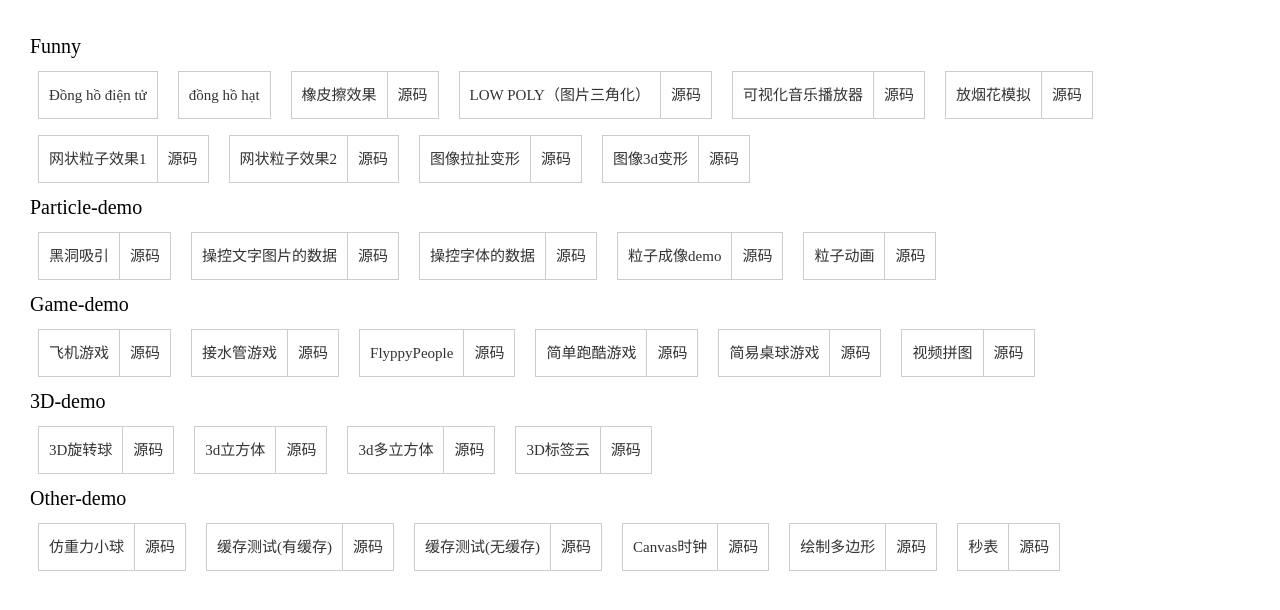
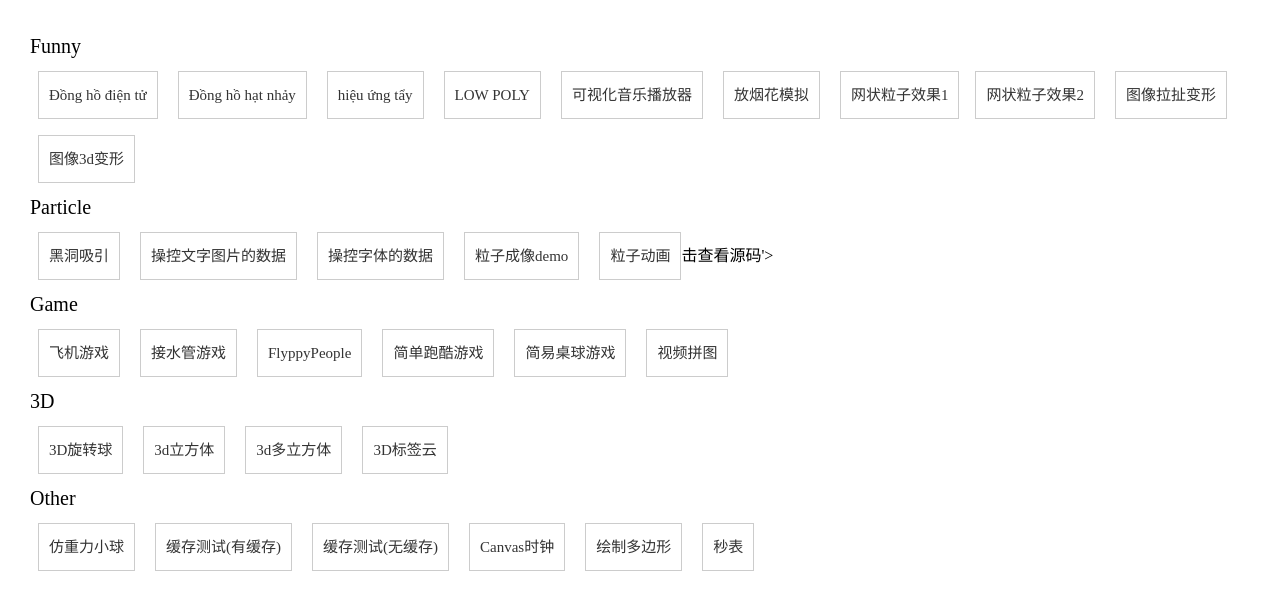
Before and after one commit to FaulVerlierer/Faul, a website: page menu.html in a window 1280 px wide. Drawn offline with Linux system fonts and the light colour scheme.

Commit message:
Update menu.html

```diff
--- a/menu.html
+++ b/menu.html
@@ -23,127 +23,126 @@
 </style>
 <body><div class="view"><p>Funny</p><ul class='main'>
           <li>
-            <a href='src/Funny-demo/coolClock/index2.html' target='_blank' class='demo-name' title='效果预览'>Đồng hồ điện tử</a>
+            <a href='src/Funny-demo/coolClock/index2.html' target='_blank' class='demo-name' title='Đồng hồ điện tử'>Đồng hồ điện tử</a>
           </li>
 
           <li>
-            <a href='src/Funny-demo/coolClock/index.html' target='_blank' class='demo-name' title='效果预览'>đồng hồ hạt</a>
+            <a href='src/Funny-demo/coolClock/index.html' target='_blank' class='demo-name' title='Đồng hồ hạt nhảy'>Đồng hồ hạt nhảy</a>
           </li>
 
           <li>
-            <a href='src/Funny-demo/clip/clip.html' target='_blank' class='demo-name' title='效果预览'>橡皮擦效果</a><a href='https://github.com/whxaxes/canvas-test/tree/master/src/Funny-demo/clip' class='demo-source' target='_blank' title='点击查看源码'>源码</a>
+            <a href='src/Funny-demo/clip/clip.html' target='_blank' class='demo-name' title='hiệu ứng tẩy'>hiệu ứng tẩy</a>
           </li>
 
           <li>
-            <a href='src/Funny-demo/lowpoly/index.html' target='_blank' class='demo-name' title='效果预览'>LOW POLY（图片三角化）</a><a href='https://github.com/whxaxes/canvas-test/tree/master/src/Funny-demo/lowpoly' class='demo-source' target='_blank' title='点击查看源码'>源码</a>
+            <a href='src/Funny-demo/lowpoly/index.html' target='_blank' class='demo-name' title='LOW POLY'>LOW POLY</a>
           </li>
 
           <li>
-            <a href='src/Funny-demo/musicPlayer/index.html' target='_blank' class='demo-name' title='效果预览'>可视化音乐播放器</a><a href='https://github.com/whxaxes/canvas-test/tree/master/src/Funny-demo/musicPlayer' class='demo-source' target='_blank' title='点击查看源码'>源码</a>
+            <a href='src/Funny-demo/musicPlayer/index.html' target='_blank' class='demo-name' title='效果预览'>可视化音乐播放器</a>
           </li>
 
           <li>
-            <a href='src/Funny-demo/shotFire/shotFire.html' target='_blank' class='demo-name' title='效果预览'>放烟花模拟</a><a href='https://github.com/whxaxes/canvas-test/tree/master/src/Funny-demo/shotFire' class='demo-source' target='_blank' title='点击查看源码'>源码</a>
+            <a href='src/Funny-demo/shotFire/shotFire.html' target='_blank' class='demo-name' title='效果预览'>放烟花模拟</a>
           </li>
 
           <li>
-            <a href='src/Funny-demo/netparticle/net_1.html' target='_blank' class='demo-name' title='效果预览'>网状粒子效果1</a><a href='https://github.com/whxaxes/canvas-test/tree/master/src/Funny-demo/netparticle' class='demo-source' target='_blank' title='点击查看源码'>源码</a>
+            <a href='src/Funny-demo/netparticle/net_1.html' target='_blank' class='demo-name' title='效果预览'>网状粒子效果1</a>
+
+          <li>
+            <a href='src/Funny-demo/netparticle/net_2.html' target='_blank' class='demo-name' title='效果预览'>网状粒子效果2</a>
           </li>
 
           <li>
-            <a href='src/Funny-demo/netparticle/net_2.html' target='_blank' class='demo-name' title='效果预览'>网状粒子效果2</a><a href='https://github.com/whxaxes/canvas-test/tree/master/src/Funny-demo/netparticle' class='demo-source' target='_blank' title='点击查看源码'>源码</a>
+            <a href='src/Funny-demo/transform/demo1.html' target='_blank' class='demo-name' title='效果预览'>图像拉扯变形</a>
           </li>
 
           <li>
-            <a href='src/Funny-demo/transform/demo1.html' target='_blank' class='demo-name' title='效果预览'>图像拉扯变形</a><a href='https://github.com/whxaxes/canvas-test/tree/master/src/Funny-demo/transform' class='demo-source' target='_blank' title='点击查看源码'>源码</a>
+            <a href='src/Funny-demo/transform/demo2.html' target='_blank' class='demo-name' title='效果预览'>图像3d变形</a>
+          </li>
+      </ul><p>Particle</p><ul class='main'>
+          <li>
+            <a href='src/Particle-demo/blackhole/blackhole.html' target='_blank' class='demo-name' title='效果预览'>黑洞吸引</a>
           </li>
 
           <li>
-            <a href='src/Funny-demo/transform/demo2.html' target='_blank' class='demo-name' title='效果预览'>图像3d变形</a><a href='https://github.com/whxaxes/canvas-test/tree/master/src/Funny-demo/transform' class='demo-source' target='_blank' title='点击查看源码'>源码</a>
-          </li>
-      </ul><p>Particle-demo</p><ul class='main'>
-          <li>
-            <a href='src/Particle-demo/blackhole/blackhole.html' target='_blank' class='demo-name' title='效果预览'>黑洞吸引</a><a href='https://github.com/whxaxes/canvas-test/tree/master/src/Particle-demo/blackhole' class='demo-source' target='_blank' title='点击查看源码'>源码</a>
+            <a href='src/Particle-demo/imgdata/controlImgData.html' target='_blank' class='demo-name' title='效果预览'>操控文字图片的数据</a>
           </li>
 
           <li>
-            <a href='src/Particle-demo/imgdata/controlImgData.html' target='_blank' class='demo-name' title='效果预览'>操控文字图片的数据</a><a href='https://github.com/whxaxes/canvas-test/tree/master/src/Particle-demo/imgdata' class='demo-source' target='_blank' title='点击查看源码'>源码</a>
+            <a href='src/Particle-demo/imgdata/controlImgData2.html' target='_blank' class='demo-name' title='效果预览'>操控字体的数据</a>
           </li>
 
           <li>
-            <a href='src/Particle-demo/imgdata/controlImgData2.html' target='_blank' class='demo-name' title='效果预览'>操控字体的数据</a><a href='https://github.com/whxaxes/canvas-test/tree/master/src/Particle-demo/imgdata' class='demo-source' target='_blank' title='点击查看源码'>源码</a>
+            <a href='src/Particle-demo/orangutan/index.html' target='_blank' class='demo-name' title='效果预览'>粒子成像demo</a>
           </li>
 
           <li>
-            <a href='src/Particle-demo/orangutan/index.html' target='_blank' class='demo-name' title='效果预览'>粒子成像demo</a><a href='https://github.com/whxaxes/canvas-test/tree/master/src/Particle-demo/orangutan' class='demo-source' target='_blank' title='点击查看源码'>源码</a>
+            <a href='src/Particle-demo/animateStep/index.html' target='_blank' class='demo-name' title='效果预览'>粒子动画</a>击查看源码'>
+          </li>
+      </ul><p>Game</p><ul class='main'>
+          <li>
+            <a href='src/Game-demo/planGame/index.html' target='_blank' class='demo-name' title='效果预览'>飞机游戏</a>
           </li>
 
           <li>
-            <a href='src/Particle-demo/animateStep/index.html' target='_blank' class='demo-name' title='效果预览'>粒子动画</a><a href='https://github.com/whxaxes/canvas-test/tree/master/src/Particle-demo/animateStep' class='demo-source' target='_blank' title='点击查看源码'>源码</a>
-          </li>
-      </ul><p>Game-demo</p><ul class='main'>
-          <li>
-            <a href='src/Game-demo/planGame/index.html' target='_blank' class='demo-name' title='效果预览'>飞机游戏</a><a href='https://github.com/whxaxes/canvas-test/tree/master/src/Game-demo/planGame' class='demo-source' target='_blank' title='点击查看源码'>源码</a>
+            <a href='src/Game-demo/connectPipe/easyPipes.html' target='_blank' class='demo-name' title='效果预览'>接水管游戏</a>
           </li>
 
           <li>
-            <a href='src/Game-demo/connectPipe/easyPipes.html' target='_blank' class='demo-name' title='效果预览'>接水管游戏</a><a href='https://github.com/whxaxes/canvas-test/tree/master/src/Game-demo/connectPipe' class='demo-source' target='_blank' title='点击查看源码'>源码</a>
+            <a href='src/Game-demo/FlppyPeople/index.html' target='_blank' class='demo-name' title='效果预览'>FlyppyPeople</a>
           </li>
 
           <li>
-            <a href='src/Game-demo/FlppyPeople/index.html' target='_blank' class='demo-name' title='效果预览'>FlyppyPeople</a><a href='https://github.com/whxaxes/canvas-test/tree/master/src/Game-demo/FlppyPeople' class='demo-source' target='_blank' title='点击查看源码'>源码</a>
+            <a href='src/Game-demo/runningMan/index.html' target='_blank' class='demo-name' title='效果预览'>简单跑酷游戏</a>
           </li>
 
           <li>
-            <a href='src/Game-demo/runningMan/index.html' target='_blank' class='demo-name' title='效果预览'>简单跑酷游戏</a><a href='https://github.com/whxaxes/canvas-test/tree/master/src/Game-demo/runningMan' class='demo-source' target='_blank' title='点击查看源码'>源码</a>
+            <a href='src/Game-demo/snooker/snooker.html' target='_blank' class='demo-name' title='效果预览'>简易桌球游戏</a>
           </li>
 
           <li>
-            <a href='src/Game-demo/snooker/snooker.html' target='_blank' class='demo-name' title='效果预览'>简易桌球游戏</a><a href='https://github.com/whxaxes/canvas-test/tree/master/src/Game-demo/snooker' class='demo-source' target='_blank' title='点击查看源码'>源码</a>
+            <a href='src/Game-demo/vedioPintu.html' target='_blank' class='demo-name' title='效果预览'>视频拼图</a>
+          </li>
+      </ul><p>3D</p><ul class='main'>
+          <li>
+            <a href='src/3D-demo/3Dball.html' target='_blank' class='demo-name' title='效果预览'>3D旋转球</a>
           </li>
 
           <li>
-            <a href='src/Game-demo/vedioPintu.html' target='_blank' class='demo-name' title='效果预览'>视频拼图</a><a href='https://github.com/whxaxes/canvas-test/tree/master/src/Game-demo' class='demo-source' target='_blank' title='点击查看源码'>源码</a>
-          </li>
-      </ul><p>3D-demo</p><ul class='main'>
-          <li>
-            <a href='src/3D-demo/3Dball.html' target='_blank' class='demo-name' title='效果预览'>3D旋转球</a><a href='https://github.com/whxaxes/canvas-test/tree/master/src/3D-demo' class='demo-source' target='_blank' title='点击查看源码'>源码</a>
+            <a href='src/3D-demo/3Dcube.html' target='_blank' class='demo-name' title='效果预览'>3d立方体</a>
           </li>
 
           <li>
-            <a href='src/3D-demo/3Dcube.html' target='_blank' class='demo-name' title='效果预览'>3d立方体</a><a href='https://github.com/whxaxes/canvas-test/tree/master/src/3D-demo' class='demo-source' target='_blank' title='点击查看源码'>源码</a>
+            <a href='src/3D-demo/3Dcubes.html' target='_blank' class='demo-name' title='效果预览'>3d多立方体</a>
           </li>
 
           <li>
-            <a href='src/3D-demo/3Dcubes.html' target='_blank' class='demo-name' title='效果预览'>3d多立方体</a><a href='https://github.com/whxaxes/canvas-test/tree/master/src/3D-demo' class='demo-source' target='_blank' title='点击查看源码'>源码</a>
+            <a href='src/3D-demo/3Dtag.html' target='_blank' class='demo-name' title='效果预览'>3D标签云</a>
+          </li>
+      </ul><p>Other</p><ul class='main'>
+          <li>
+            <a href='src/Other-demo/shotBall.html' target='_blank' class='demo-name' title='效果预览'>仿重力小球</a>
           </li>
 
           <li>
-            <a href='src/3D-demo/3Dtag.html' target='_blank' class='demo-name' title='效果预览'>3D标签云</a><a href='https://github.com/whxaxes/canvas-test/tree/master/src/3D-demo' class='demo-source' target='_blank' title='点击查看源码'>源码</a>
-          </li>
-      </ul><p>Other-demo</p><ul class='main'>
-          <li>
-            <a href='src/Other-demo/shotBall.html' target='_blank' class='demo-name' title='效果预览'>仿重力小球</a><a href='https://github.com/whxaxes/canvas-test/tree/master/src/Other-demo' class='demo-source' target='_blank' title='点击查看源码'>源码</a>
+            <a href='src/Other-demo/cache/test.html' target='_blank' class='demo-name' title='效果预览'>缓存测试(有缓存)</a>
           </li>
 
           <li>
-            <a href='src/Other-demo/cache/test.html' target='_blank' class='demo-name' title='效果预览'>缓存测试(有缓存)</a><a href='https://github.com/whxaxes/canvas-test/tree/master/src/Other-demo/cache' class='demo-source' target='_blank' title='点击查看源码'>源码</a>
+            <a href='src/Other-demo/cache/test2.html' target='_blank' class='demo-name' title='效果预览'>缓存测试(无缓存)</a>
           </li>
 
           <li>
-            <a href='src/Other-demo/cache/test2.html' target='_blank' class='demo-name' title='效果预览'>缓存测试(无缓存)</a><a href='https://github.com/whxaxes/canvas-test/tree/master/src/Other-demo/cache' class='demo-source' target='_blank' title='点击查看源码'>源码</a>
+            <a href='src/Other-demo/clock.html' target='_blank' class='demo-name' title='效果预览'>Canvas时钟</a>
           </li>
 
           <li>
-            <a href='src/Other-demo/clock.html' target='_blank' class='demo-name' title='效果预览'>Canvas时钟</a><a href='https://github.com/whxaxes/canvas-test/tree/master/src/Other-demo' class='demo-source' target='_blank' title='点击查看源码'>源码</a>
+            <a href='src/Other-demo/duobianxing.html' target='_blank' class='demo-name' title='效果预览'>绘制多边形</a>
           </li>
 
           <li>
-            <a href='src/Other-demo/duobianxing.html' target='_blank' class='demo-name' title='效果预览'>绘制多边形</a><a href='https://github.com/whxaxes/canvas-test/tree/master/src/Other-demo' class='demo-source' target='_blank' title='点击查看源码'>源码</a>
-          </li>
-
-          <li>
-            <a href='src/Other-demo/stopWatch.html' target='_blank' class='demo-name' title='效果预览'>秒表</a><a href='https://github.com/whxaxes/canvas-test/tree/master/src/Other-demo' class='demo-source' target='_blank' title='点击查看源码'>源码</a>
+            <a href='src/Other-demo/stopWatch.html' target='_blank' class='demo-name' title='效果预览'>秒表</a>
           </li>
       </ul></div></body>
 </html>
```
